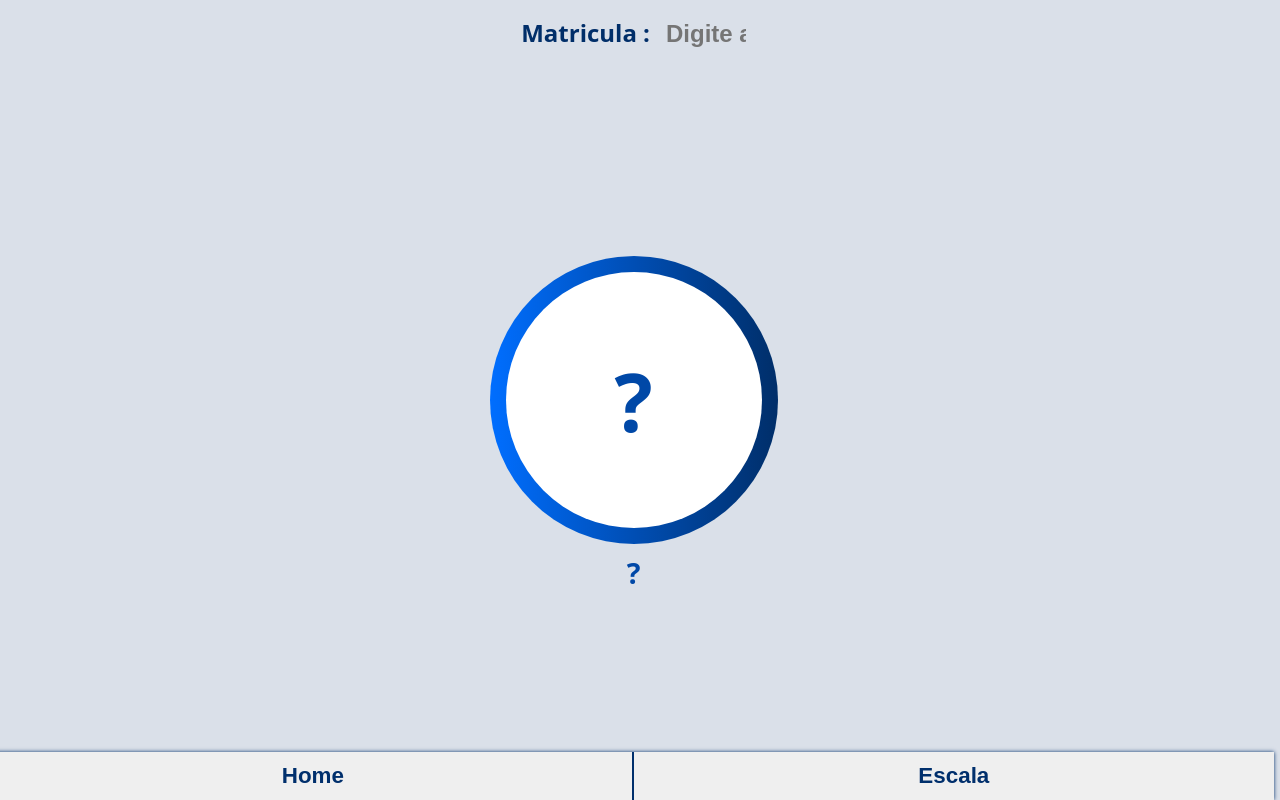
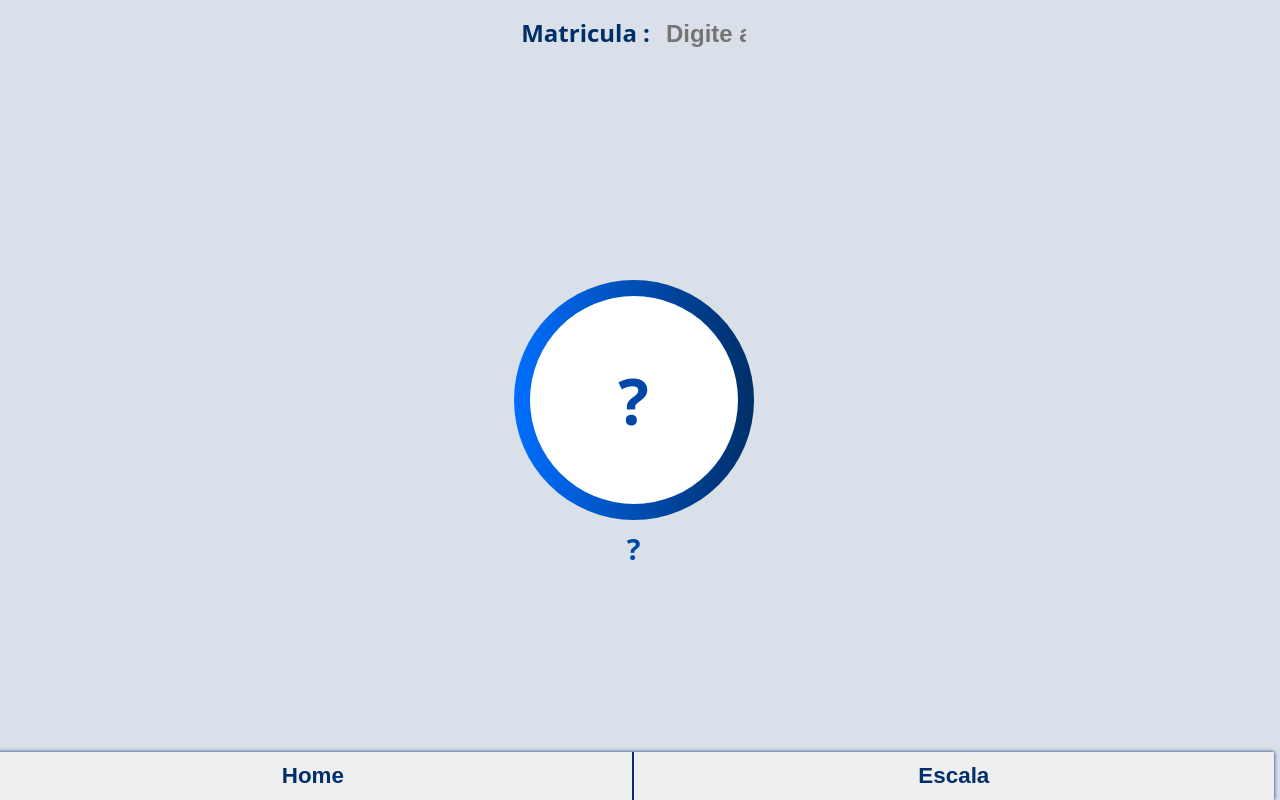
Before and after one commit to JoaoDias12/IAm, a plain HTML site: page index.html in a window 1280 px wide. Drawn offline with Linux system fonts and the light colour scheme.

Commit message:
Update style.less

```diff
--- a/style.less
+++ b/style.less
@@ -247,8 +247,8 @@
     display: flex;
     align-items: center;
     justify-content: center;
-    width: 16rem;
-    height: 16rem;
+    width: 13rem;
+    height: 13rem;
     border-radius: 100%;
     position: relative;
 
@@ -256,7 +256,7 @@
 
     h2 {
         color: #0048a7;
-        font-size: 5rem;
+        font-size: 4rem;
     }
 
     h3 {
```
